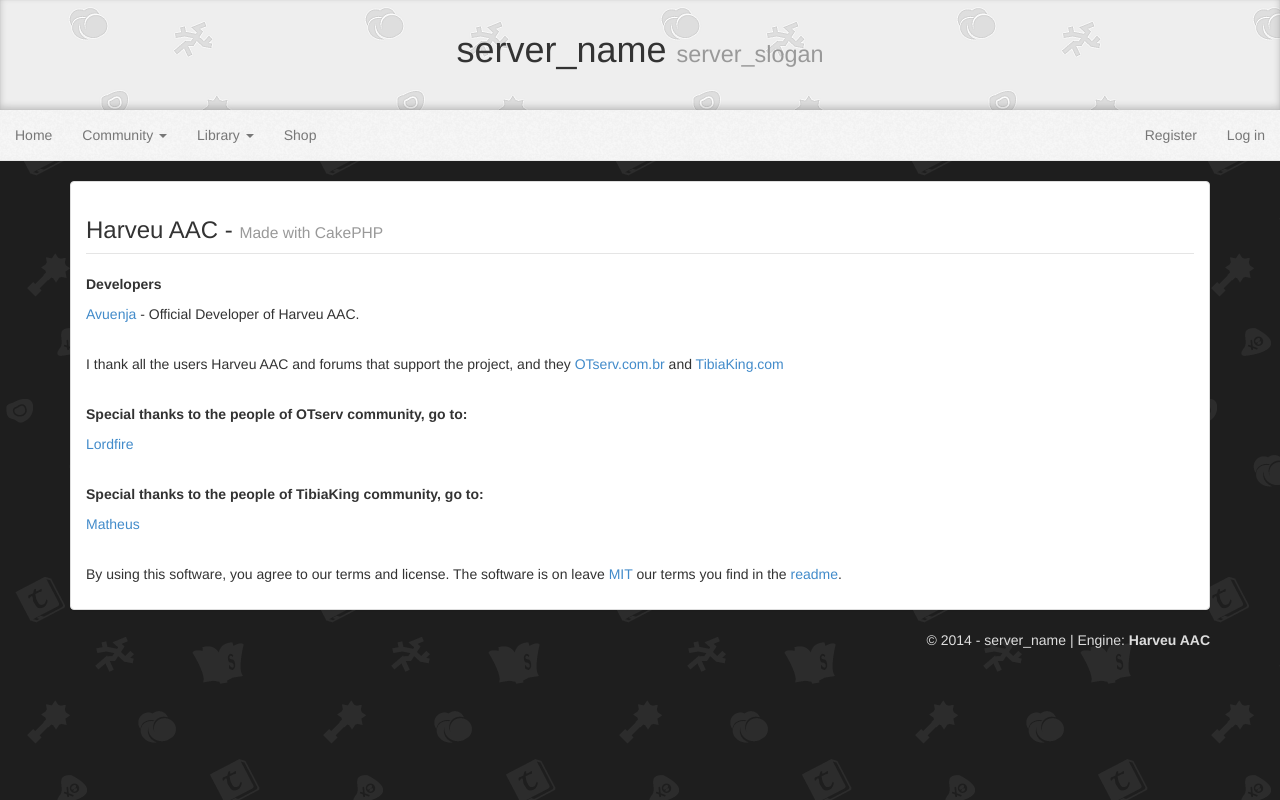
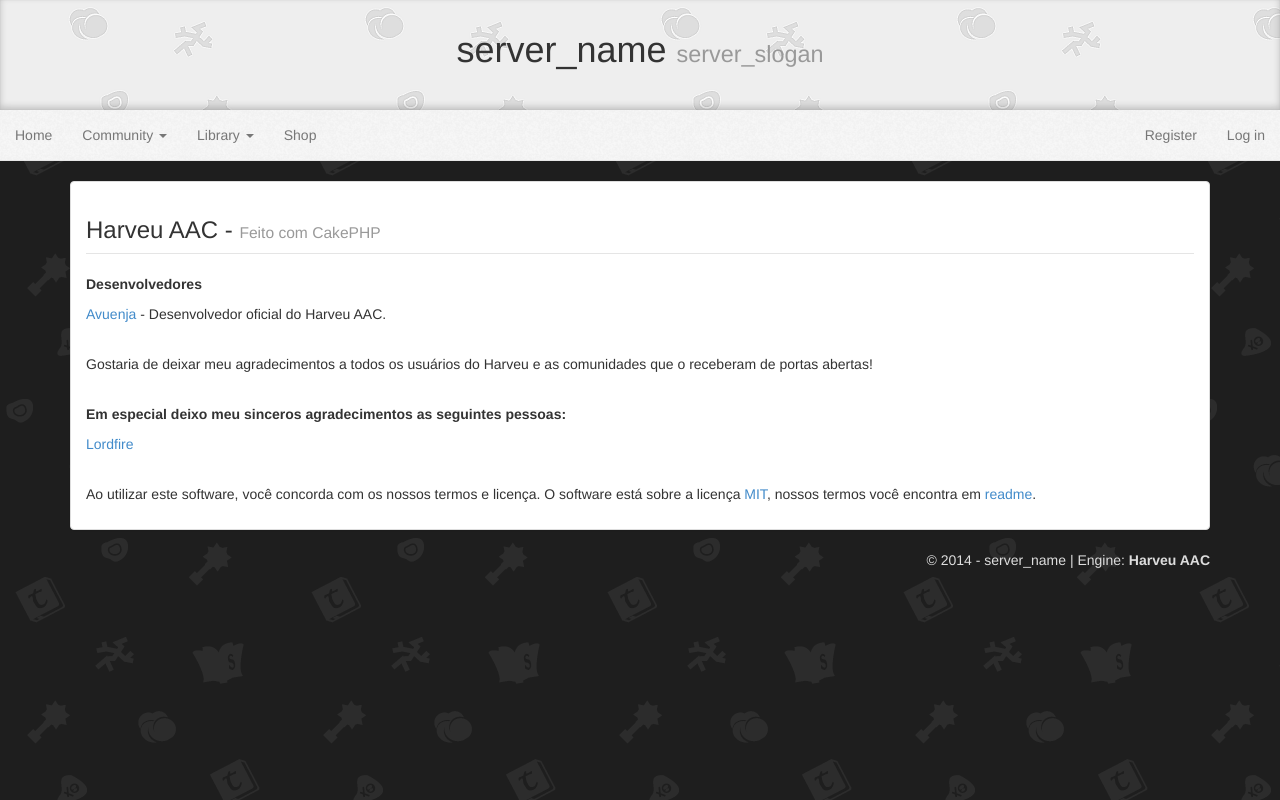
Before and after one commit to gpedro/Harveu-AAC, a CakePHP app: the page made by app/View/Pages/credits.ctp in a window 1280 px wide. Run offline with PHP 8.4 and a stand-in for CakePHP, Linux system fonts and the light colour scheme; the template is opened without the code that fills it, so the values that code supplies are empty; some libraries are stand-ins or nearby versions.

Commit message:
Atualizando

```diff
--- a/app/Config/config.php
+++ b/app/Config/config.php
@@ -9,7 +9,7 @@
 #Slogan do servidor
 define('server_slogan', $config['Server']['slogan']);
 #Url do site
-define('url', 'http://'.$_SERVER['HTTP_HOST'].$_SERVER['REQUEST_URI']);
+define('url',  $config['Server']['url']);
 #Definição do banco de dados
 define('hostname', $config['Database']['hostname']);
 define('username', $config['Database']['username']);
--- a/app/View/Pages/credits.ctp
+++ b/app/View/Pages/credits.ctp
@@ -1,19 +1,16 @@
 <div class="panel panel-default">
 	<div class="panel-body">
 		<fieldset>
-			<legend><h3>Harveu AAC - <small class="muted">Made with CakePHP</small></h3></legend>
-			<p><b>Developers</b></p>
-			<p><a href="http://forums.otserv.com.br/member.php?352149-Avuenja" target="_blank">Avuenja</a> - Official Developer of Harveu AAC.</p>
+			<legend><h3>Harveu AAC - <small class="muted">Feito com CakePHP</small></h3></legend>
+			<p><b>Desenvolvedores</b></p>
+			<p><a href="http://forums.otserv.com.br/member.php?352149-Avuenja" target="_blank">Avuenja</a> - Desenvolvedor oficial do Harveu AAC.</p>
 			<br />
-			<p>I thank all the users Harveu AAC and forums that support the project, and they <a href="http://OTserv.com.br" target="_blank">OTserv.com.br</a> and <a href="http://TibiaKing.com" target="_blank">TibiaKing.com</a></p>
+			<p>Gostaria de deixar meu agradecimentos a todos os usuários do Harveu e as comunidades que o receberam de portas abertas!</p>
 			<br />
-			<p><b>Special thanks to the people of OTserv community, go to:</b></p>
+			<p><b>Em especial deixo meu sinceros agradecimentos as seguintes pessoas:</b></p>
 			<p><a href="http://forums.otserv.com.br/member.php?4473-Lordfire" target="_blank">Lordfire</a></p>
 			<br />
-			<p><b>Special thanks to the people of TibiaKing community, go to:</b></p>
-			<p><a href="http://www.tibiaking.com/forum/user/1-matheus/" target="_blank">Matheus</a></p>
-			<br />
-			<p>By using this software, you agree to our terms and license. The software is on leave <a href="https://github.com/OTBR/Harveu-AAC/blob/master/LICENSE" target="_blank">MIT</a> our terms you find in the <a href="https://github.com/OTBR/Harveu-AAC/blob/master/LICENSE" target="_blank">readme</a>.</p>
+			<p>Ao utilizar este software, você concorda com os nossos termos e licença. O software está sobre a licença <a href="https://github.com/OTBR/Harveu-AAC/blob/master/LICENSE" target="_blank">MIT</a>, nossos termos você encontra em <a href="https://github.com/OTBR/Harveu-AAC/blob/master/LICENSE" target="_blank">readme</a>.</p>
 		</fieldset>
 	</div>
 </div>
--- a/config.php
+++ b/config.php
@@ -10,7 +10,8 @@
 #Configuration server informations
 $config['Server'] = array (
 	'name' => 'Harveu AAC',
-	'slogan' => 'Now your server has a super AAC!'
+	'slogan' => 'Now your server has a super AAC!',
+	'url' => 'http://localhost/Harveu-AAC/'
 );
 #Configuration website and engine data
 $config['Engine'] = array(
```
Also changed, not shown: 4 other files.
